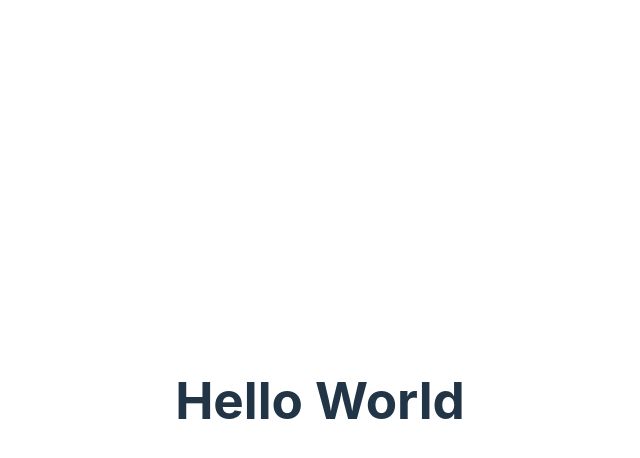
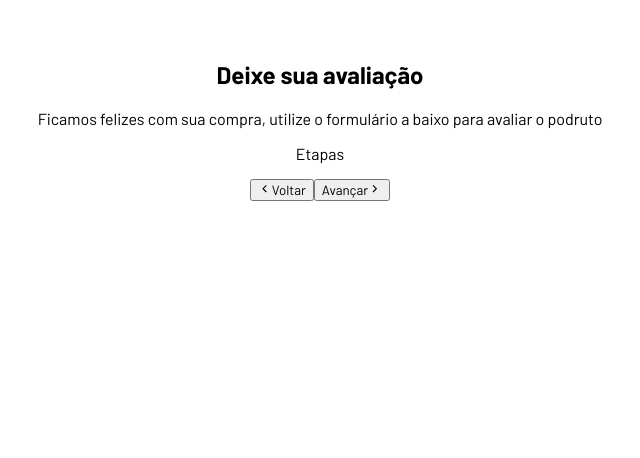
Before and after one commit to ClassEduardo/multistep_form_react, a React (Vite) app: page / in a window 1280 px wide. Shown: the top 458 px of the page, without its empty margins (320-960 px from the left). Built offline with nearby package versions, Linux system fonts and the light colour scheme.

Commit message:
Estrutura básica da aplicação

```diff
--- a/index.html
+++ b/index.html
@@ -4,7 +4,8 @@
     <meta charset="UTF-8" />
     <link rel="icon" type="image/svg+xml" href="/vite.svg" />
     <meta name="viewport" content="width=device-width, initial-scale=1.0" />
-    <title>Vite + React</title>
+    <title>Multistep Form</title>
+    <link rel="preconnect" href="https://fonts.googleapis.com"><link rel="preconnect" href="https://fonts.gstatic.com" crossorigin><link href="https://fonts.googleapis.com/css2?family=Barlow:ital,wght@0,100;0,200;0,300;0,400;0,500;0,600;0,700;0,800;0,900;1,100;1,200;1,300;1,400;1,500;1,600;1,700;1,800;1,900&display=swap" rel="stylesheet">
   </head>
   <body>
     <div id="root"></div>
--- a/src/App.css
+++ b/src/App.css
@@ -4,38 +4,3 @@
   padding: 2rem;
   text-align: center;
 }
-
-.logo {
-  height: 6em;
-  padding: 1.5em;
-  will-change: filter;
-}
-.logo:hover {
-  filter: drop-shadow(0 0 2em #646cffaa);
-}
-.logo.react:hover {
-  filter: drop-shadow(0 0 2em #61dafbaa);
-}
-
-@keyframes logo-spin {
-  from {
-    transform: rotate(0deg);
-  }
-  to {
-    transform: rotate(360deg);
-  }
-}
-
-@media (prefers-reduced-motion: no-preference) {
-  a:nth-of-type(2) .logo {
-    animation: logo-spin infinite 20s linear;
-  }
-}
-
-.card {
-  padding: 2em;
-}
-
-.read-the-docs {
-  color: #888;
-}
--- a/src/App.jsx
+++ b/src/App.jsx
@@ -1,11 +1,33 @@
+import {GrFormNext, GrFormPrevious} from 'react-icons/gr';
 import './App.css'
 
-function App() {
+export default function App() {
   return (
     <div className="App">
-      <h1>Hello World</h1>
+      <div className='header'>
+        <h2>Deixe sua avaliação</h2>
+        <p>
+          Ficamos felizes com sua compra, utilize o formulário a baixo para avaliar o podruto
+        </p>
+      </div>
+      <div className='form-container'>
+        <p>Etapas</p>
+        <form>
+
+          <div className="inputs-container"></div>
+
+          <div className='actions'>
+            <button type='button'>
+              <GrFormPrevious />
+              <span>Voltar</span>
+            </button>
+            <button type='submit'>
+              <span>Avançar</span>
+              <GrFormNext />
+            </button>
+          </div>
+        </form>
+      </div>
     </div>
   )
 }
-
-export default App
--- a/src/index.css
+++ b/src/index.css
@@ -1,70 +1,3 @@
-:root {
-  font-family: Inter, Avenir, Helvetica, Arial, sans-serif;
-  font-size: 16px;
-  line-height: 24px;
-  font-weight: 400;
-
-  color-scheme: light dark;
-  color: rgba(255, 255, 255, 0.87);
-  background-color: #242424;
-
-  font-synthesis: none;
-  text-rendering: optimizeLegibility;
-  -webkit-font-smoothing: antialiased;
-  -moz-osx-font-smoothing: grayscale;
-  -webkit-text-size-adjust: 100%;
+* {
+  font-family: 'Barlow', sans-serif;
 }
-
-a {
-  font-weight: 500;
-  color: #646cff;
-  text-decoration: inherit;
-}
-a:hover {
-  color: #535bf2;
-}
-
-body {
-  margin: 0;
-  display: flex;
-  place-items: center;
-  min-width: 320px;
-  min-height: 100vh;
-}
-
-h1 {
-  font-size: 3.2em;
-  line-height: 1.1;
-}
-
-button {
-  border-radius: 8px;
-  border: 1px solid transparent;
-  padding: 0.6em 1.2em;
-  font-size: 1em;
-  font-weight: 500;
-  font-family: inherit;
-  background-color: #1a1a1a;
-  cursor: pointer;
-  transition: border-color 0.25s;
-}
-button:hover {
-  border-color: #646cff;
-}
-button:focus,
-button:focus-visible {
-  outline: 4px auto -webkit-focus-ring-color;
-}
-
-@media (prefers-color-scheme: light) {
-  :root {
-    color: #213547;
-    background-color: #ffffff;
-  }
-  a:hover {
-    color: #747bff;
-  }
-  button {
-    background-color: #f9f9f9;
-  }
-}
```
